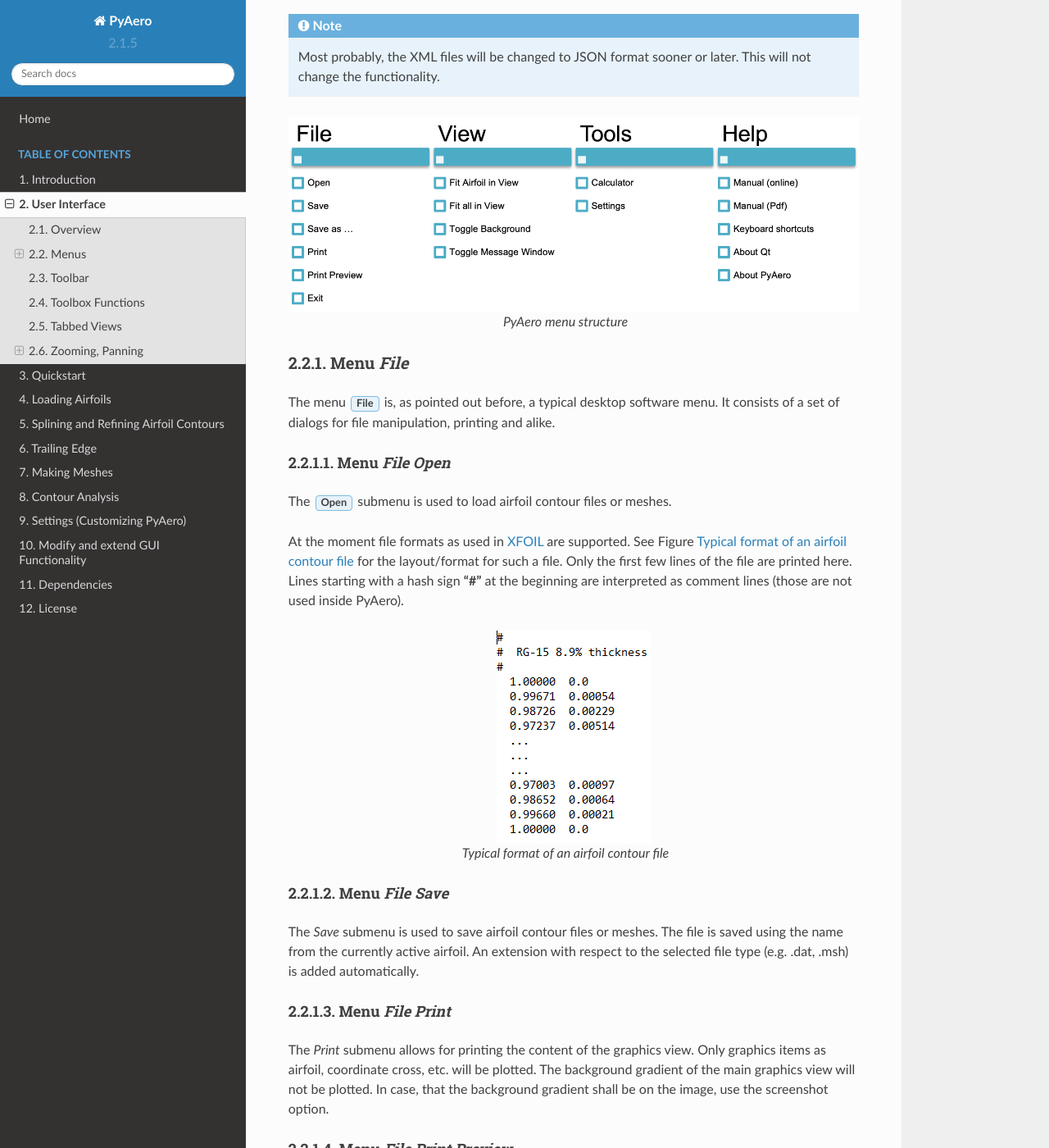
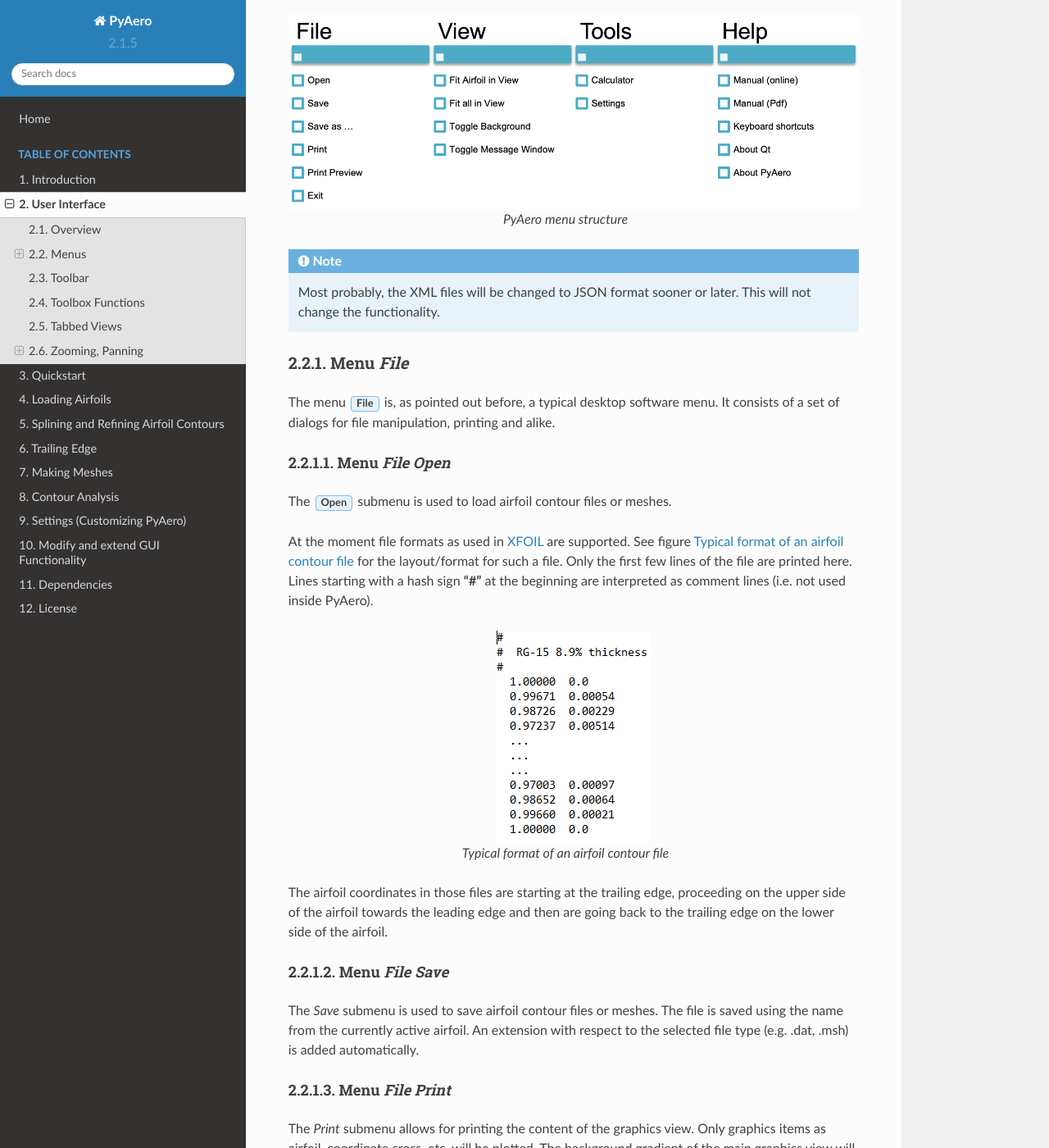
Before and after one commit to chiefenne/PyAero, a Sphinx documentation site: the page built from docs/ui_GUI.rst, in a window 1280 px wide and 1400 px high, scrolled down 1368 px. Shown: the whole window at 82% size. Built offline with Sphinx 7.4.7 and the Read the Docs theme 2.0.0, drawn with Linux system fonts in a browser that asks for light colours; some of the changed lines change nothing that is shown.

Commit message:
update docs

```diff
--- a/docs/ui_GUI.rst
+++ b/docs/ui_GUI.rst
@@ -43,10 +43,6 @@ With this structure in place, menus and toolbar items can easily be extended and
 When adding new menus and thus functionality, it is required to provide corresponding functions
 in the code or handlers (in *Qt for Python* nomenclature so-called “slots”) to take care of the newly introduced functionality.
 
-.. note::
-   Most probably, the XML files will be changed to JSON format sooner or later.
-   This will not change the functionality.
-
 .. _figure_menu_structure:
 .. figure::  images/menu_structure_NEW.png
    :align:   center
@@ -54,6 +50,10 @@ in the code or handlers (in *Qt for Python* nomenclature so-called “slots”)
    :name: menu_structure
 
    PyAero menu structure
+
+.. note::
+   Most probably, the XML files will be changed to JSON format sooner or later.
+   This will not change the functionality.
 
 .. include:: ui_menu_file.inc
 .. include:: ui_menu_view.inc
--- a/docs/ui_menu_file_open.inc
+++ b/docs/ui_menu_file_open.inc
@@ -3,7 +3,10 @@ Menu *File Open*
 
 The :menuselection:`Open` submenu is used to load airfoil contour files or meshes.
 
-At the moment file formats as used in `XFOIL <http://web.mit.edu/drela/Public/web/xfoil>`_ are supported. See Figure :ref:`figure_airfoil_file` for the layout/format for such a file. Only the first few lines of the file are printed here. Lines starting with a hash sign **"#"** at the beginning are interpreted as comment lines (those are not used inside PyAero).
+At the moment file formats as used in `XFOIL <http://web.mit.edu/drela/Public/web/xfoil>`_ are supported.
+See figure :ref:`figure_airfoil_file` for the layout/format for such a file.
+Only the first few lines of the file are printed here.
+Lines starting with a hash sign **"#"** at the beginning are interpreted as comment lines (i.e. not used inside PyAero).
 
 .. _figure_airfoil_file:
 .. figure::  images/airfoil_file.png
@@ -12,3 +15,7 @@ At the moment file formats as used in `XFOIL <http://web.mit.edu/drela/Public/we
    :name: airfoil_file
 
    Typical format of an airfoil contour file
+
+The airfoil coordinates in those files are starting at the trailing edge,
+proceeding on the upper side of the airfoil towards the leading edge and then
+are going back to the trailing edge on the lower side of the airfoil.
```
